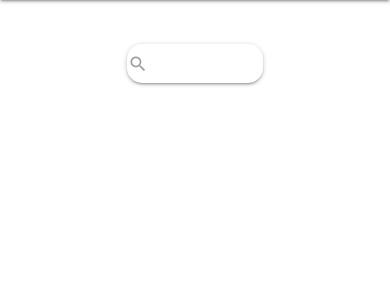
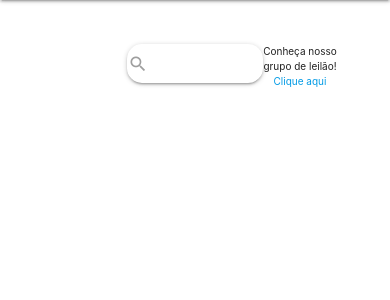
Before and after one commit to JoviWW/JJRepositorio, a PHP site: page / in a window 390 px wide. Shown: the part 56-356 px from the top of the page. Run offline with PHP 8.4, Linux system fonts and the light colour scheme; data that the repository does not hold is empty.

Commit message:
Atualizações 22/06

```diff
--- a/facas/requires/editar.php
+++ b/facas/requires/editar.php
@@ -1,7 +1,7 @@
 <?php
 
     include("../requires/conexao.php");
-
+    echo "oi";
     $id_usuario_editar = $_POST['id_usuario'];
     $resultados = Array();
 
--- a/facas/telas/faca.php
+++ b/facas/telas/faca.php
@@ -106,6 +106,8 @@
 
                            <div style='width: 100%;max-height: 65%;overflow-x:hidden'>
                            <form action='../requires/darbaixa.php' method='POST'>";
+                           $result = mysqli_query($connect,"SELECT * FROM `operacao` WHERE codigoUsuario = '$codigo_usuario' AND `concluida` = 0");
+                           if(mysqli_num_rows($result) > 0):
                             $resultado  = mysqli_query($connect,"CALL getFacasEmProcessamentoUsuario('$codigo_faca','$codigo_usuario')");
                             while ($row = mysqli_fetch_assoc($resultado)):
                                 $codigo = $row['codigo'];
@@ -143,6 +145,7 @@
                                     </div>
                                 </div> ";
                             endwhile;
+                           endif;
                            echo "
                            <div style='display:flex;justify-content:center;' >
                             <button type='submit' class='btn' style='border-radius: 5%;color: white;background-color:black'> Confirmar </button>
--- a/facas/telas/index.php
+++ b/facas/telas/index.php
@@ -1,4 +1,6 @@
 <?php
+
+
     session_start();
 
     if(isset($_SESSION['logado'])):
@@ -21,11 +23,26 @@
 
         <style>
 
+            #divulgacao{
+                max-width: 115px;
+                width: 100%;
+                margin-left: 910px;
+                z-index: 9998;
+                position: fixed;
+                text-align: center;
+            }
+
             .card-image{
                 max-height: 70% !important;
             }
 
             @media only screen and (max-width: 600px){
+                #divulgacao{
+                    width: 80px;
+                    margin-left: 260px !important;
+                    font-size: 10px !important;
+                }
+
                 img {
                     height: 50%;
                 }
@@ -70,6 +87,9 @@
 
                                 <div style='width: 100%;max-height: 65%;overflow-x:hidden'>
                                 <form action='../requires/darbaixa.php' method='POST'>";
+                                require("../requires/conexao.php");
+                                $result = mysqli_query($connect,'SELECT * FROM `operacao` WHERE concluida = 0');
+                                if(mysqli_num_rows($result) > 0):
                                     $resultado  = mysqli_query($connect,"CALL getFacasEmProcessamentoUsuario('$codigo_faca','$codigo_usuario')");
                                     while ($row = mysqli_fetch_assoc($resultado)):
                                     $codigo = $row['codigo'];
@@ -96,6 +116,7 @@
                                             </div>
                                         </div> ";
                                     endwhile;
+                                endif;
                                 echo "
                                 <div style='display:flex;justify-content:center;' >
                                  <button type='submit' class='btn' style='border-radius: 5%;color: white;background-color:black'> Confirmar </button>
@@ -111,6 +132,9 @@
             endif;
         ?>
         <div name='conteudo'>
+            <div id='divulgacao'>
+                 Conheça nosso grupo de leilão!<br><a href="#">Clique aqui</a>
+            </div>
         <?php
 
             if(isset($_SESSION['logado'])):
```
Also changed, not shown: facas/requires/darbaixa.php (+2 -6 lines), facas/telas/perfil.php (+6 -4 lines). Lines whose indentation alone changed are shown as unchanged.
